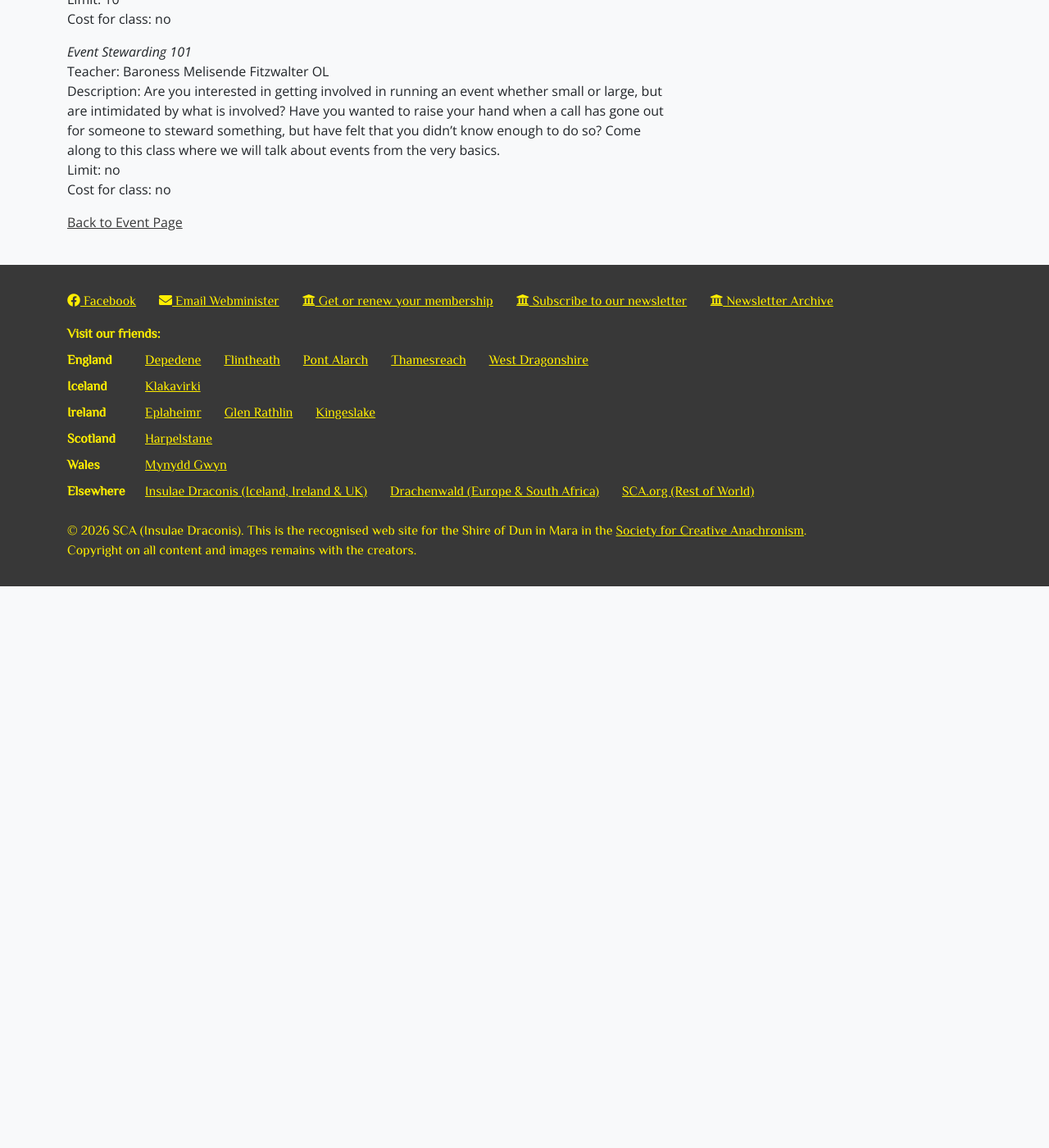
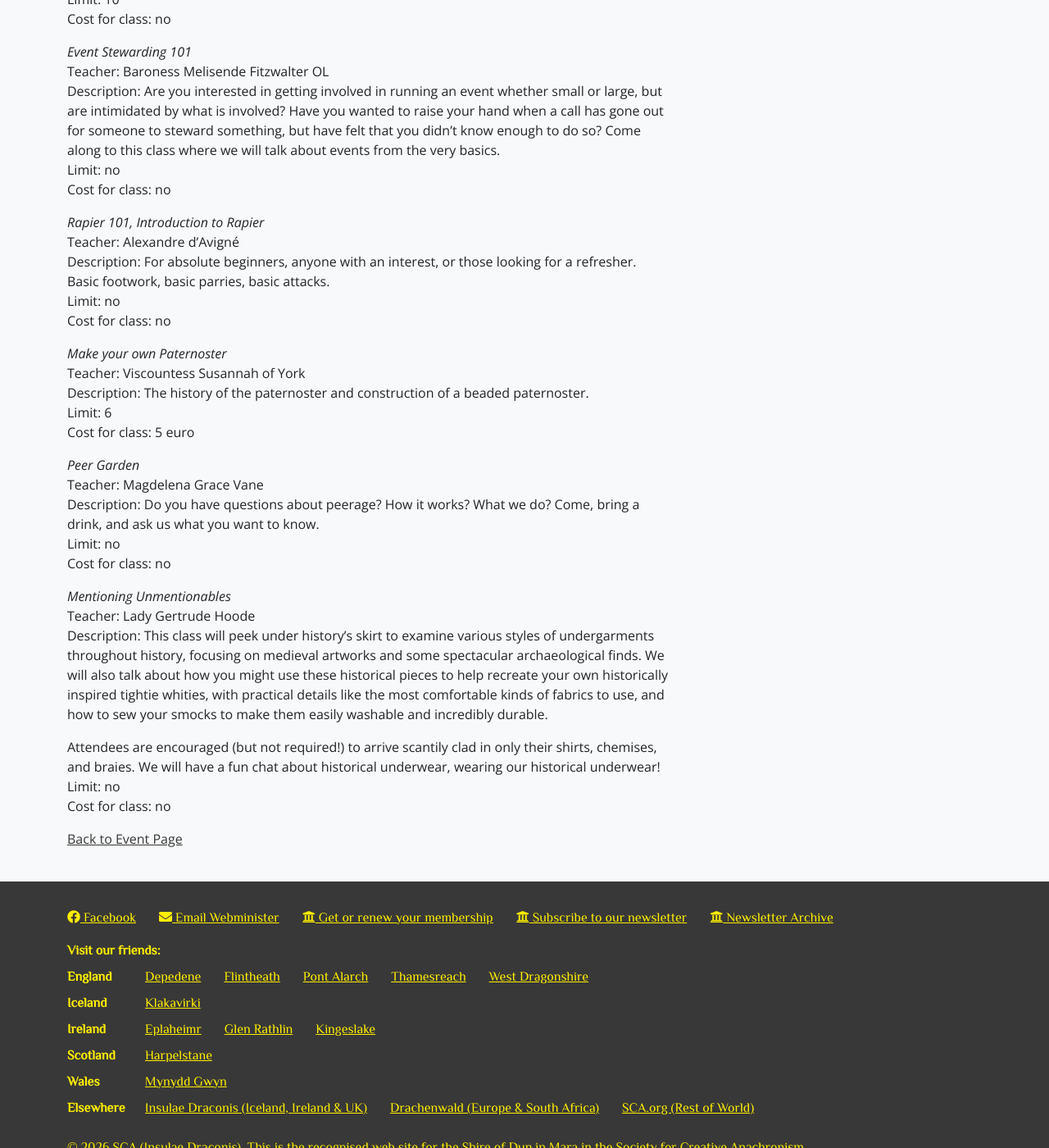
Before and after one commit to drachenwald/dun-in-mara, a Jekyll site: the page built from events/2026/strawberry-raid-v/classes.md, in a window 1280 px wide and 1400 px high, scrolled down 2117 px. Shown: the whole window at 82% size. Built offline with Jekyll 4.4.1, drawn with Linux system fonts in a browser that asks for light colours; comment, search, counter and statistics services are not loaded; before the commit the page ends 2832 px from its top, so only the background shows below that.

Commit message:
Added classes to SR class page

```diff
--- a/events/2026/strawberry-raid-v/classes.md
+++ b/events/2026/strawberry-raid-v/classes.md
@@ -73,6 +73,34 @@ Description: Are you interested in getting involved in running an event whether
 Limit: no
 Cost for class: no
 
+*Rapier 101, Introduction to Rapier*
+Teacher: Alexandre d'Avigné
+Description: For absolute beginners, anyone with an interest, or those looking for a refresher. Basic footwork, basic parries, basic attacks.
+Limit: no
+Cost for class: no
+
+*Make your own Paternoster*
+Teacher: Viscountess Susannah of York
+Description: The history of the paternoster and construction of a beaded paternoster.
+Limit: 6
+Cost for class: 5 euro
+
+*Peer Garden*
+Teacher: Magdelena Grace Vane
+Description: Do you have questions about peerage? How it works? What we do? Come, bring a drink, and ask us what you want to know.
+Limit: no
+Cost for class: no
+
+*Mentioning Unmentionables*
+Teacher: Lady Gertrude Hoode
+Description: This class will peek under history’s skirt to examine various styles of undergarments throughout history, focusing on medieval artworks and some spectacular archaeological finds. We will also talk about how you might use these historical pieces to help recreate your own historically inspired tightie whities, with practical details like the most comfortable kinds of fabrics to use, and how to sew your smocks to make them easily washable and incredibly durable.
+
+Attendees are encouraged (but not required!) to arrive scantily clad in only their shirts, chemises, and braies. We will have a fun chat about historical underwear, wearing our historical underwear!
+Limit: no
+Cost for class: no
+
+
+
 
 
 <a href="/events/2026/strawberry-raid-v/">Back to Event Page</a>
```
